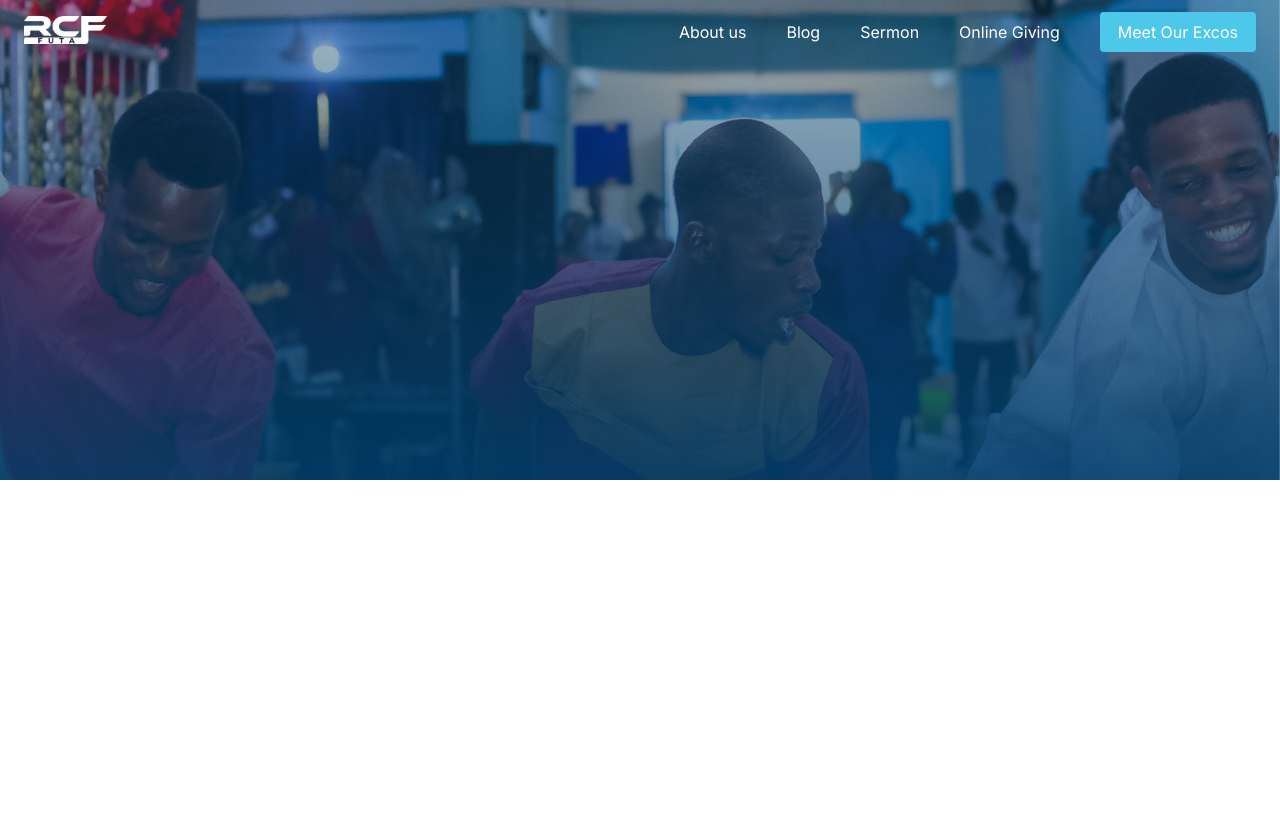
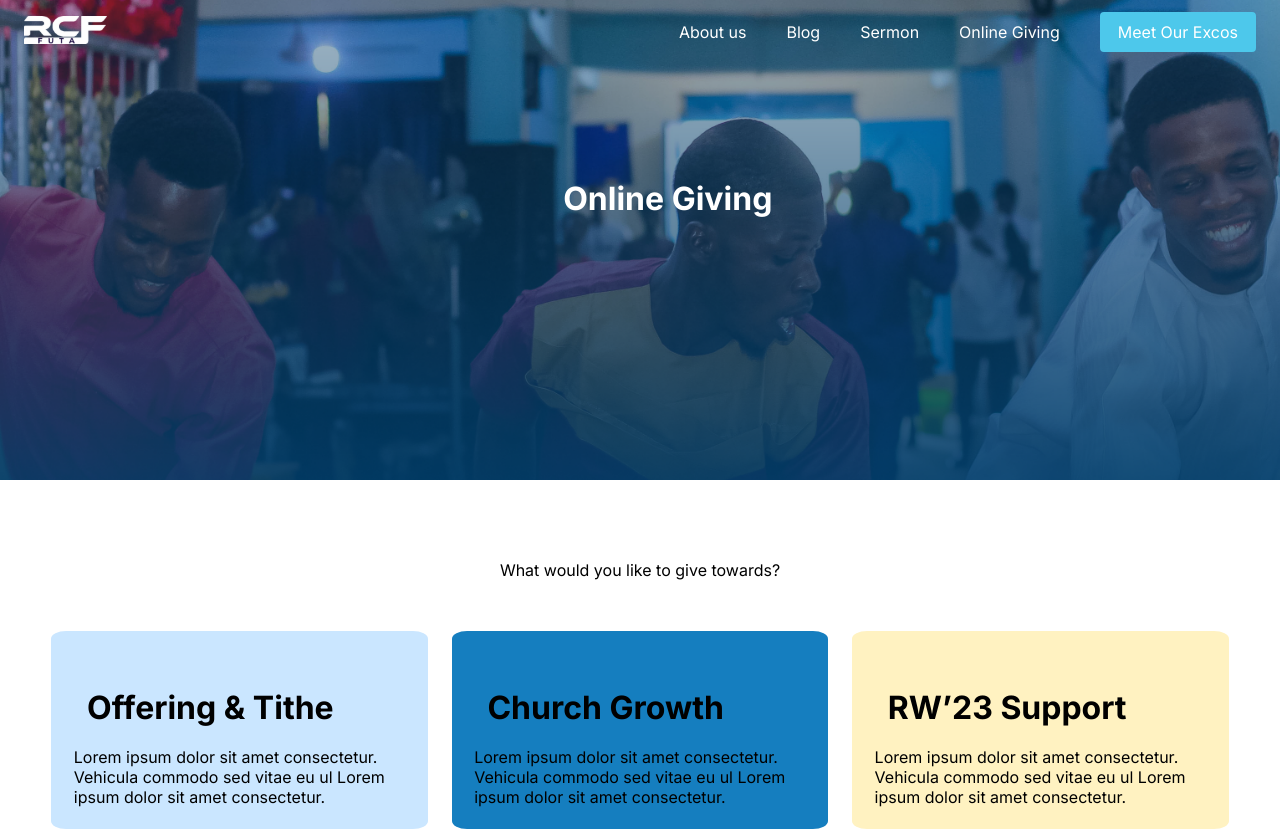
Before and after one commit to rcffuta/Rcf_frontend, a React (Create React App) app: page /online_giving in a window 1280 px wide. Shown: the top 831 px of the page. Built offline with nearby package versions, Linux system fonts and the light colour scheme.

Commit message:
updated the online giving

```diff
--- a/src/Pages/OnlineGiving/OnlineGiving.css
+++ b/src/Pages/OnlineGiving/OnlineGiving.css
@@ -2,13 +2,13 @@
   position: relative;
 }
 
-.online-giving-container::before {
+.online {
   content: "";
-  position: fixed;
   top: 0;
   left: 0;
+  position: relative;
   width: 100%;
-  height: 60%;
+  height: 60vh;
   background-image: url("../../Assets/Online.png");
   background-size: cover;
   z-index: -1;
@@ -16,8 +16,14 @@
 
 .online-giving-content {
   position: relative;
-  margin-top: 200vh; /* Adjust the margin-top value as needed */
+  margin-top: 10vh; /* Adjust the margin-top value as needed */
   overflow-y: hidden;
+}
+.online h1{
+  color: white;
+  position: absolute;
+  margin-top: 10%;
+  margin-left: 40%
 }
 
 .online-giving-sections {
--- a/src/Pages/OnlineGiving/OnlineGiving.js
+++ b/src/Pages/OnlineGiving/OnlineGiving.js
@@ -2,6 +2,7 @@ import React, { useEffect, useRef } from 'react';
 import './OnlineGiving.css';
 import Navbar from '../../Component/Navbar/Navbar';
 import Footerlogo from "../../Assets/Footerlogo.png"
+import OnlineGivingHeader from './OnlineGivingHeader';
 const OnlineGiving = () => {
   const contentRef = useRef(null);
 
@@ -29,8 +30,9 @@ const OnlineGiving = () => {
   return (
     <div className="online-giving-container">
       <Navbar />
+      <OnlineGivingHeader />
       <div className="online-giving-content" ref={contentRef}>
-        <div>What would you like to give towards?</div>
+        <div style={{textAlign: 'center'}}>What would you like to give towards?</div>
         <div className="online-giving-sections">
           <div className="online-giving-section">
             <div className="online-giving-section-flex">
--- /dev/null
+++ b/src/Pages/OnlineGiving/OnlineGivingHeader.js
@@ -0,0 +1,9 @@
+import React from "react";
+
+export default function OnlineGivingHeader(){
+    return (
+        <div className="online">
+             <h1>Online Giving</h1>
+        </div>
+    )
+}
```
Also changed, not shown: package.json (+8 -3 lines), 1 other file (tests, documents, lock files or other folders).
